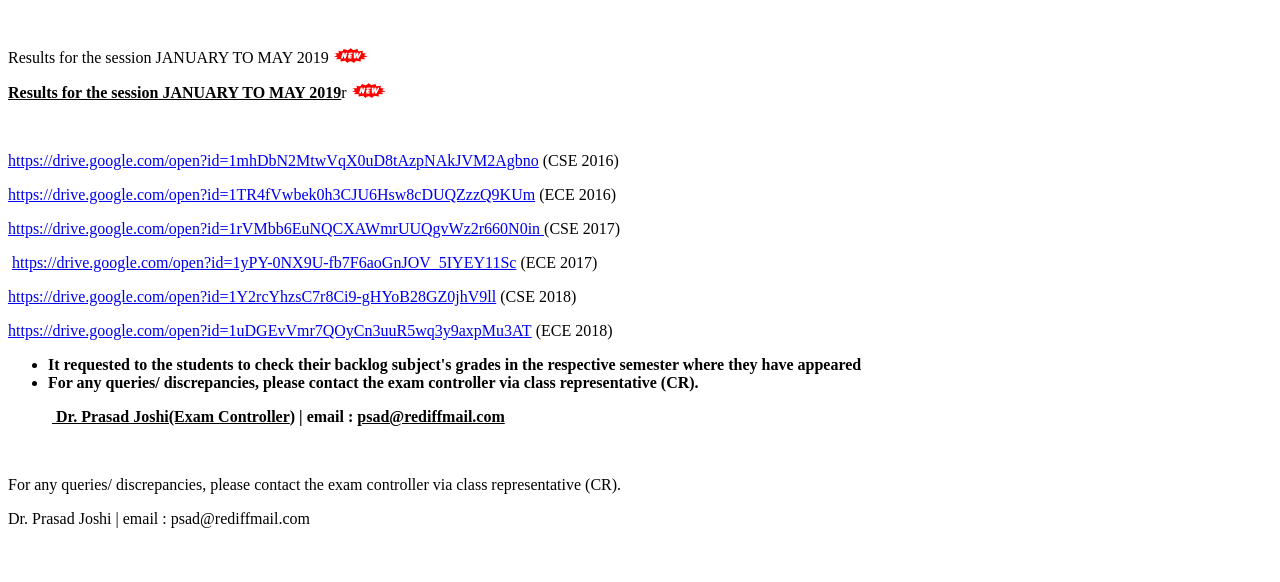
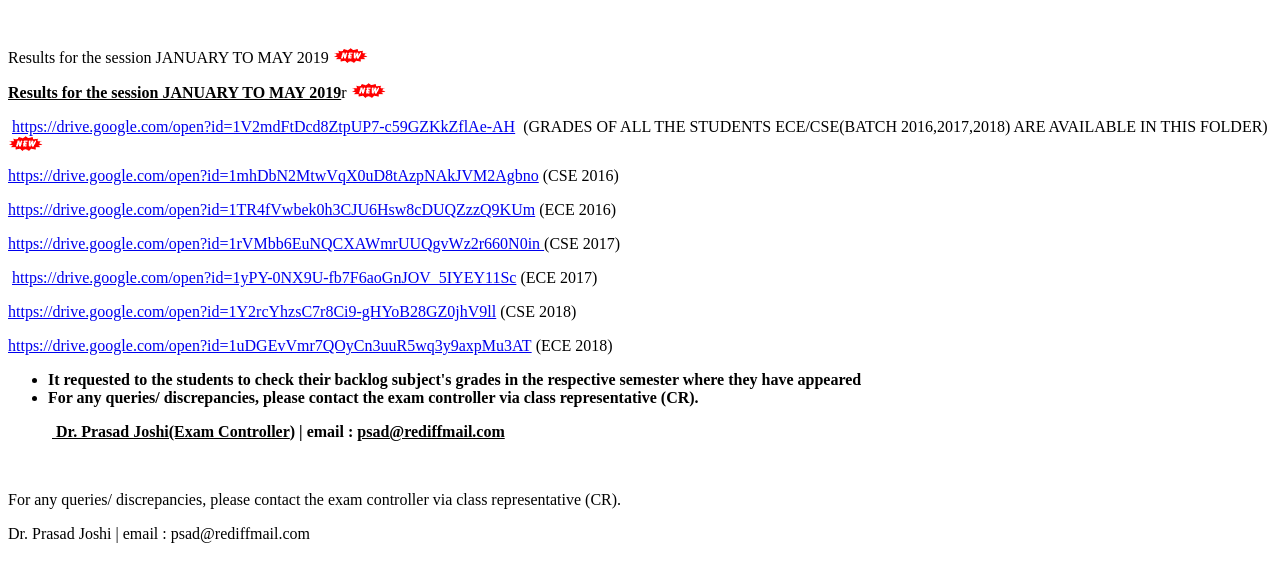
Before and after one commit to iiitnagpur/Results, a plain HTML site: page index.html in a window 1280 px wide. Shown: the part 144-726 px from the top of the page. Drawn offline with Linux system fonts and the light colour scheme.

Commit message:
Update index.html

```diff
--- a/index.html
+++ b/index.html
@@ -8,7 +8,7 @@
 <p>&nbsp;</p>
 <p>Results for the session JANUARY TO MAY 2019&nbsp;<img src="style/new.gif" alt="new" width="35" height="15" /></p>
 <p><span style="text-decoration: underline;"><strong>Results for the session JANUARY TO MAY 2019</strong></span>r <img src="style/new.gif" alt="new" width="35" height="15" /></p>
-<p>&nbsp;</p>
+<p>&nbsp;<a href="https://drive.google.com/open?id=1V2mdFtDcd8ZtpUP7-c59GZKkZflAe-AH">https://drive.google.com/open?id=1V2mdFtDcd8ZtpUP7-c59GZKkZflAe-AH</a>&nbsp; (GRADES OF ALL THE STUDENTS ECE/CSE(BATCH 2016,2017,2018) ARE AVAILABLE IN THIS FOLDER)&nbsp;<img src="style/new.gif" alt="new" width="35" height="15" /></p>
 <p><a href="https://drive.google.com/open?id=1mhDbN2MtwVqX0uD8tAzpNAkJVM2Agbno">https://drive.google.com/open?id=1mhDbN2MtwVqX0uD8tAzpNAkJVM2Agbno</a>&nbsp;(CSE 2016)</p>
 <p><a href="https://drive.google.com/open?id=1TR4fVwbek0h3CJU6Hsw8cDUQZzzQ9KUm">https://drive.google.com/open?id=1TR4fVwbek0h3CJU6Hsw8cDUQZzzQ9KUm</a>&nbsp;(ECE 2016)</p>
 <p><a href="https://drive.google.com/open?id=1rVMbb6EuNQCXAWmrUUQgvWz2r660N0in">https://drive.google.com/open?id=1rVMbb6EuNQCXAWmrUUQgvWz2r660N0in&nbsp;</a>(CSE 2017)</p>
```
